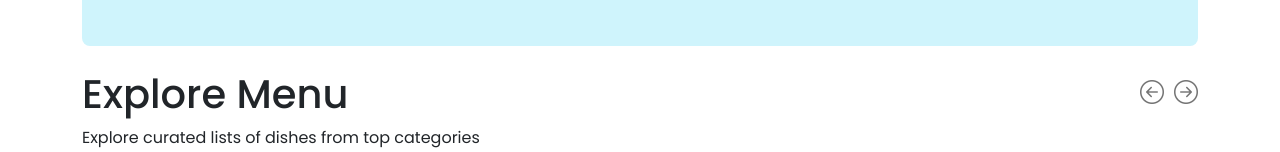
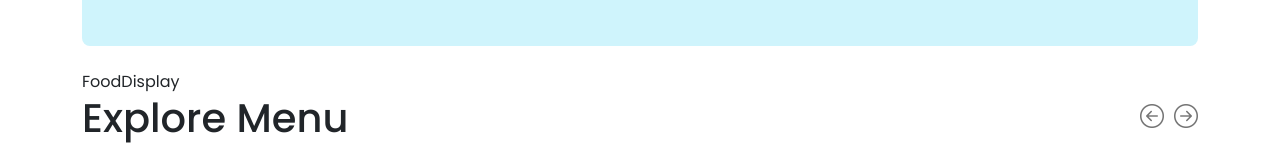
Before and after one commit to nishant22-07/food-delivery-application-frontend, a React app in the folder foodies/: page / in a window 1280 px wide. Shown: the part 370-522 px from the top of the page. Built offline with nearby package versions, Linux system fonts and the light colour scheme; the HTML template or start-up script is replaced by a standard one.

Commit message:
add FoodDisplay component to Home

```diff
--- a/foodies/src/pages/Home/Home.jsx
+++ b/foodies/src/pages/Home/Home.jsx
@@ -1,11 +1,13 @@
 import React from 'react';
 import Header from "../../components/Hader/Header.jsx";
 import ExploreMenu from "../../components/ExploreMenu/ExploreMenu.jsx";
+import FoodDisplay from "../../components/FoodDisplay/FoodDisplay.jsx";
 
 const Home = () => {
     return (
         <main className="container">
             <Header></Header>
+            <FoodDisplay/>
             <ExploreMenu></ExploreMenu>
         </main>
     )
```
